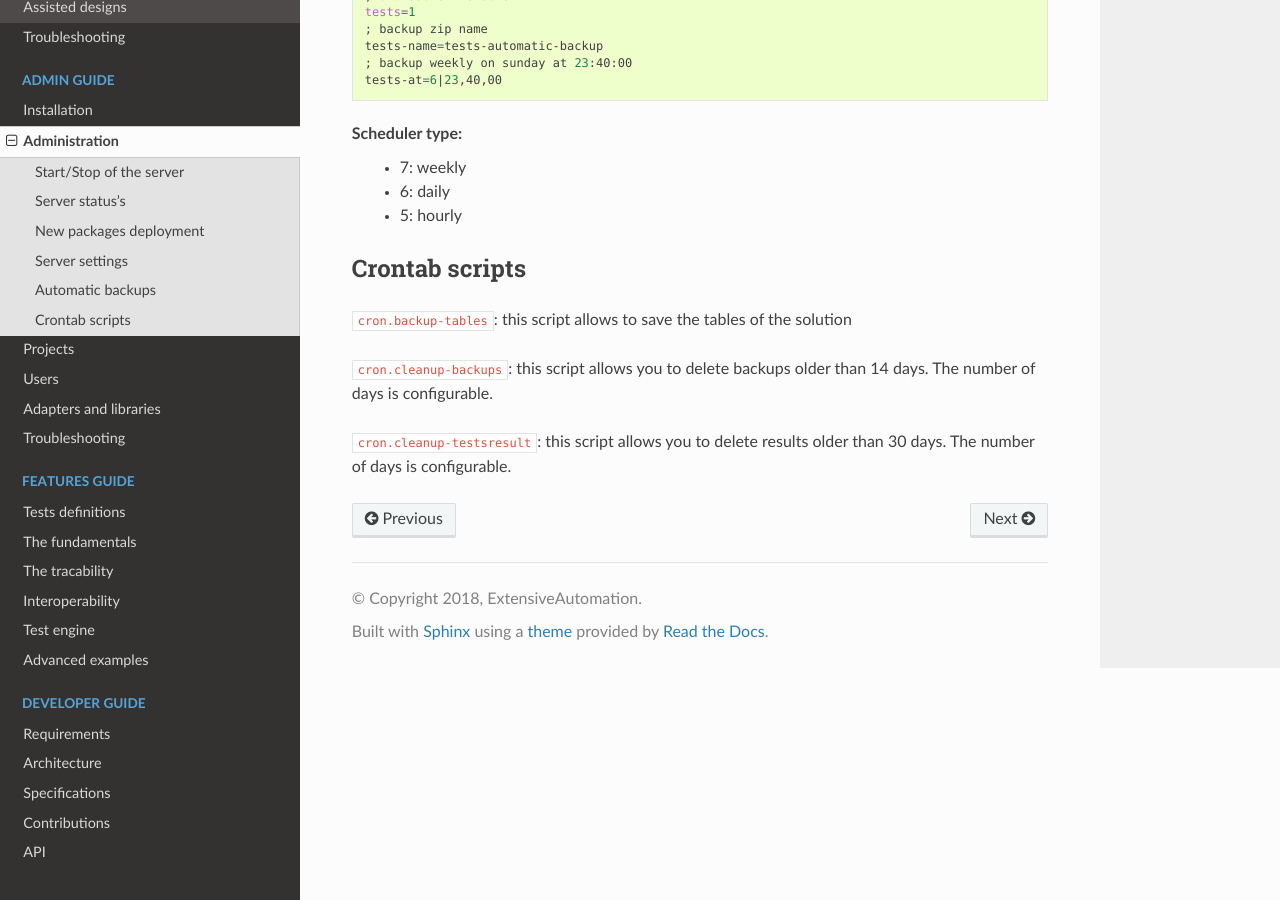
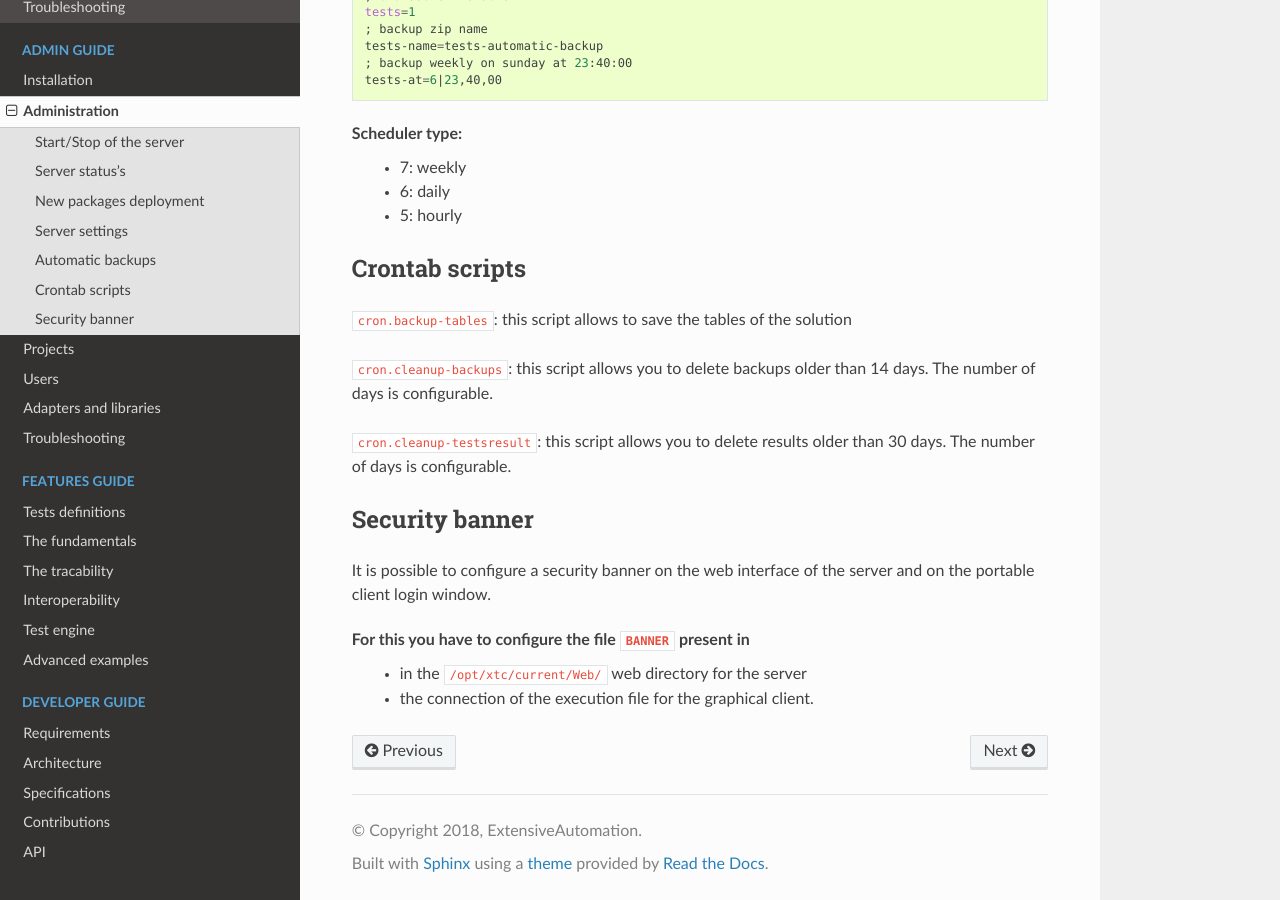
Before and after one commit to ExtensiveAutomation/extensiveautomation-en.readthedocs.io, a Sphinx documentation site: the page built from docs/admin/admin.rst, in a window 1280 px wide and 900 px high, scrolled down 2867 px. Built offline with Sphinx 7.4.7 and the Read the Docs theme 2.0.0, drawn with Linux system fonts in a browser that asks for light colours.

Commit message:
security banner

```diff
--- a/docs/admin/admin.rst
+++ b/docs/admin/admin.rst
@@ -153,3 +153,13 @@ The number of days is configurable.
 
 ``cron.cleanup-testsresult``: this script allows you to delete results older than 30 days.
 The number of days is configurable.
+
+Security banner
+~~~~~~~~~~~~~~~~
+
+It is possible to configure a security banner on the web interface of the server and on the
+portable client login window.
+
+For this you have to configure the file ``BANNER`` present in
+  - in the ``/opt/xtc/current/Web/`` web directory for the server
+  - the connection of the execution file for the graphical client.
```
